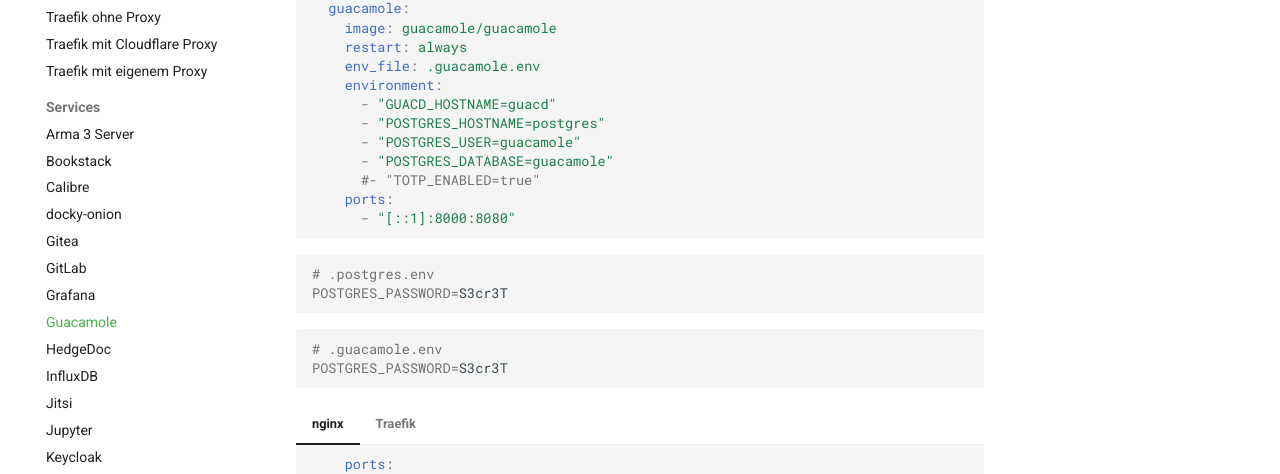
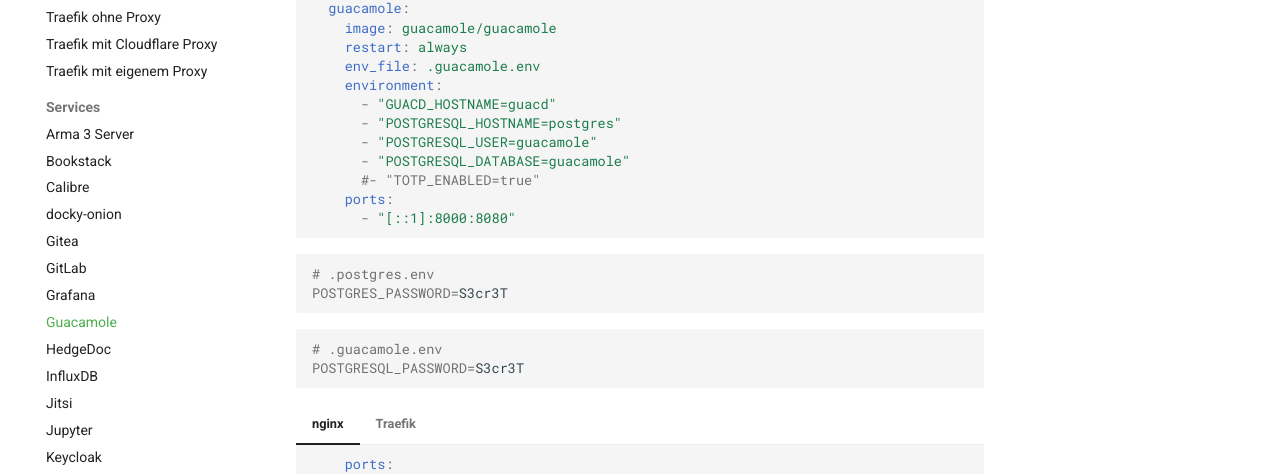
Before and after one commit to felbinger/AdminGuide, an MkDocs documentation site: the page built from docs/services/guacamole.md, in a window 1280 px wide and 900 px high, scrolled down 499 px. Shown: the part 146-620 px from the top of the window. Built offline with MkDocs 1.6.1 and Material for MkDocs 9.7.7, drawn with Linux system fonts in a browser that asks for light colours; comment, search, counter and statistics services are not loaded.

Commit message:
Improve guacamole
Environment variables with prefix POSTGRES has been replaced by POSTGRESQL. POSTGRES has been marked as deprecated

````diff
--- a/docs/services/guacamole.md
+++ b/docs/services/guacamole.md
@@ -29,9 +29,9 @@ services:
     env_file: .guacamole.env
     environment:
       - "GUACD_HOSTNAME=guacd"
-      - "POSTGRES_HOSTNAME=postgres"
-      - "POSTGRES_USER=guacamole"
-      - "POSTGRES_DATABASE=guacamole"
+      - "POSTGRESQL_HOSTNAME=postgres"
+      - "POSTGRESQL_USER=guacamole"
+      - "POSTGRESQL_DATABASE=guacamole"
       #- "TOTP_ENABLED=true"
     ports:
       - "[::1]:8000:8080"
@@ -44,7 +44,7 @@ POSTGRES_PASSWORD=S3cr3T
 
 ```shell
 # .guacamole.env
-POSTGRES_PASSWORD=S3cr3T
+POSTGRESQL_PASSWORD=S3cr3T
 ```
 
 === "nginx"
````
